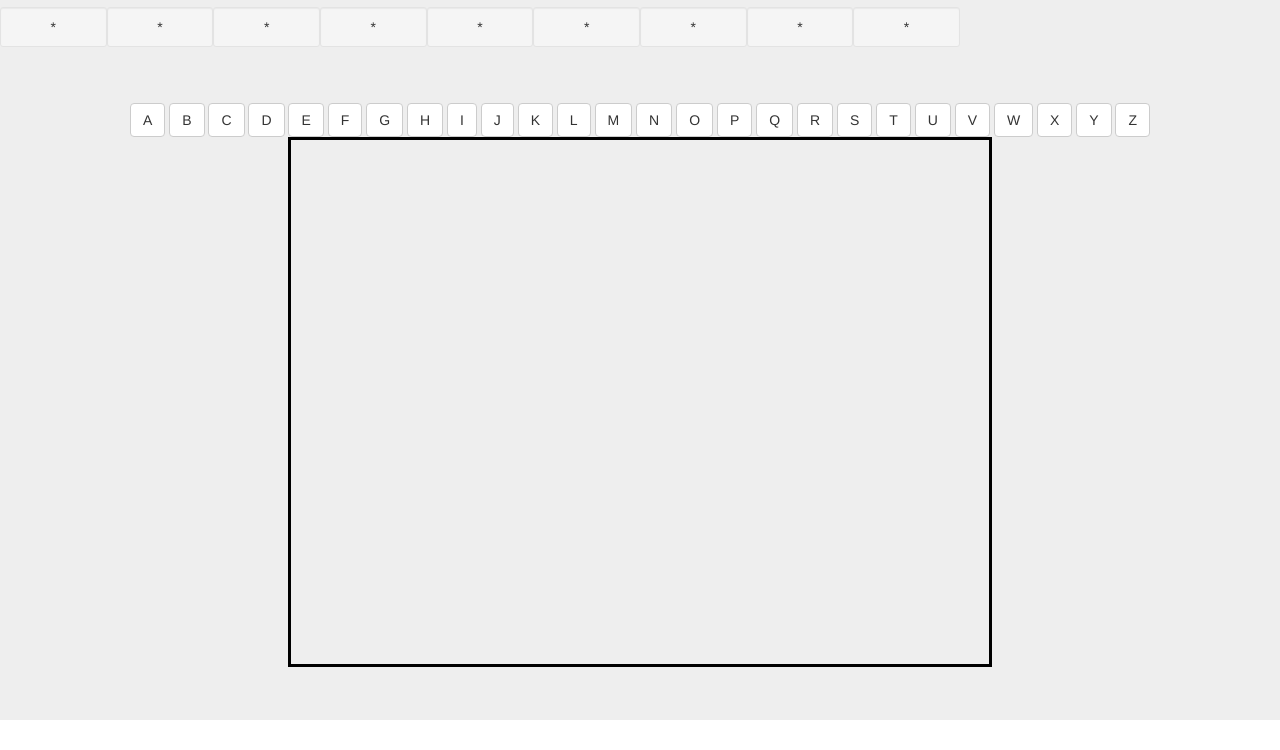
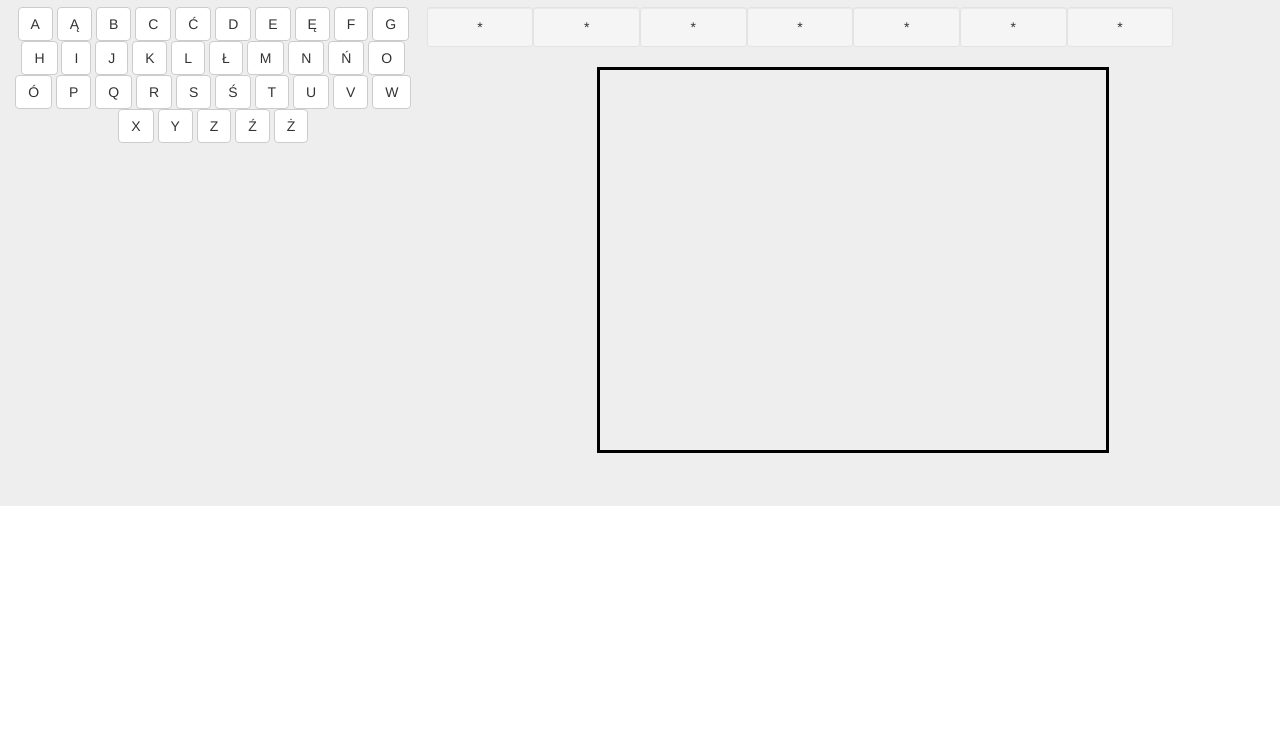
Before and after one commit to Emkate/wisielec, a plain HTML site: page index.html in a window 1280 px wide. Both pictures are taken after a click on the button "START". Shown: the part 104-854 px from the top of the page. After the commit the page ends 800 px from the top, so only its background shows below. Drawn offline with nearby package versions, Linux system fonts and the light colour scheme.

Commit message:
translated words to polish, added polish letters, refactored divs a little bit

```diff
--- a/index.html
+++ b/index.html
@@ -11,18 +11,19 @@
 </head>
 <body>
 
-<div id="hangmanDiv" class="jumbotron text-center">
+<div id="hangmanDiv" class="jumbotron text-center col-sm-18">
 <h2 class="text-center">Gra w wisielca</h2>
 
-</div>
-<div class="jumbotron">
-    <div id="alphabetDiv" class="text-center">
+    <div id="alphabetDiv" class="text-center col-sm-4">
 
         <button id='ALetter' class="btn btn-default">A</button>
+        <button id='ĄLetter' class="btn btn-default">Ą</button>
         <button id='BLetter' class="btn btn-default">B</button>
         <button id='CLetter' class="btn btn-default">C</button>
+        <button id='ĆLetter' class="btn btn-default">Ć</button>
         <button id='DLetter' class="btn btn-default">D</button>
         <button id='ELetter' class="btn btn-default">E</button>
+        <button id='ĘLetter' class="btn btn-default">Ę</button>
         <button id='FLetter' class="btn btn-default">F</button>
         <button id='GLetter' class="btn btn-default">G</button>
         <button id='HLetter' class="btn btn-default">H</button>
@@ -30,13 +31,17 @@
         <button id='JLetter' class="btn btn-default">J</button>
         <button id='KLetter' class="btn btn-default">K</button>
         <button id='LLetter' class="btn btn-default">L</button>
+        <button id='ŁLetter' class="btn btn-default">Ł</button>
         <button id='MLetter' class="btn btn-default">M</button>
         <button id='NLetter' class="btn btn-default">N</button>
+        <button id='ŃLetter' class="btn btn-default">Ń</button>
         <button id='OLetter' class="btn btn-default">O</button>
+        <button id='ÓLetter' class="btn btn-default">Ó</button>
         <button id='PLetter' class="btn btn-default">P</button>
         <button id='QLetter' class="btn btn-default">Q</button>
         <button id='RLetter' class="btn btn-default">R</button>
         <button id='SLetter' class="btn btn-default">S</button>
+        <button id='ŚLetter' class="btn btn-default">Ś</button>
         <button id='TLetter' class="btn btn-default">T</button>
         <button id='ULetter' class="btn btn-default">U</button>
         <button id='VLetter' class="btn btn-default">V</button>
@@ -44,9 +49,13 @@
         <button id='XLetter' class="btn btn-default">X</button>
         <button id='YLetter' class="btn btn-default">Y</button>
         <button id='ZLetter' class="btn btn-default">Z</button>
+        <button id='ŹLetter' class="btn btn-default">Ź</button>
+        <button id='ŻLetter' class="btn btn-default">Ż</button>
 
     </div>
+
 </div>
+
 
 </body>
 </html>
--- a/script.js
+++ b/script.js
@@ -18,11 +18,11 @@ $(function(){
     startGameButton.click(function(){
         startGameButton.fadeOut(1000);
 
-        $("#hangmanDrawing").fadeOut(1000).remove();
+        $("#hangmanDrawing").remove();
 
         $("#youLose").fadeOut(1000).remove();
 
-        var wordArray = ["WARRIOR", "PERSON", "PLATE", "PARTY", "HOPEFUL", "DREAM", "NIGHT", "NIGHTMARE", "WORD", "ROOM", "BEAR", "BEER", "WINE", "CLOSE", "TALK", "PROUD", "SHOW", "PRIVATE", "PEOPLE", "CREEP", "QUICK", "RELIABLE", "FOOD", "FREE", "ART", "WORK", "WIN", "EXCERCISE", "POOL", "REPLY", "CHAIN", "SHIP", "SHIPMENT", "FRIENDSHIP", "RAT"];
+        var wordArray = ["ALFABET", "ARKTYKA", "ARSENAŁ", "BRODACZ", "CHAŁWA", "DROMADER", "DOMOWNIK", "DOMOFON", "EUCHARYSTIA", "ELEGANT", "FRANCZYZA", "GÓRA", "GROM", "GRAWEROWANY", "HARCERZ", "HUTA", "ROZEZNANY", "PRACA", "KOMBATANT", "ŻOŁNIERZ", "ŻANDARM", "KLAWISZ", "KLAWIATURA", "MYSZ", "CHŁOPIEC", "BIWAK", "RACICE", "SKAFANDER", "SOS", "FLĄDRA", "ŚLEDŹ", "PARDWA", "PRAWDA", "KOSMOS", "ASTRONAUTA", "MUCHA", "KRĘPY", "ZŁOM", "RUBIN"];
         numberOfLives = 5;
         clickedLetters = [];
 
@@ -45,7 +45,7 @@ $(function(){
                 lettersDiv.hide();
                 lettersDiv.fadeIn(1000);
 
-                alphabetDiv.append("<canvas id='hangmanDrawing' width='1200' height='900'></canvas>")
+                hangmanDiv.append("<canvas id='hangmanDrawing' width='1200' height='900'></canvas>");
 
                 alphabetDiv.fadeIn(1000);
         }, 1100);
@@ -68,7 +68,7 @@ $(function(){
                 var ctx = c.getContext("2d");
 
                 if(numberOfLives===4){
-                    ctx.lineWidth = 6;
+                    ctx.lineWidth = 12;
                     ctx.moveTo(210,900);
                     ctx.lineTo(210,120);
                     ctx.lineTo(600,120);
@@ -103,6 +103,7 @@ $(function(){
                     setTimeout(function(){
                         alphabetDiv.fadeOut(1000);
                         $("#lettersDiv").fadeOut(1000);
+                        $("#hangmanDrawing").fadeOut(1000);
 
 
                         setTimeout(function(){
@@ -127,6 +128,7 @@ $(function(){
                     setTimeout(function(){
                         alphabetDiv.fadeOut(1000);
                         $("#lettersDiv").fadeOut(1000);
+                        $("#hangmanDrawing").fadeOut(1000);
 
 
                         setTimeout(function(){
--- a/styles.css
+++ b/styles.css
@@ -10,6 +10,7 @@
 
 #hangmanDiv{
     margin-bottom: 0;
+    margin-top: 0;
 }
 
 #alphabetDiv{
@@ -20,5 +21,5 @@
     border: black solid;
 }
 canvas{
-    width: 55%;
+    width: 40%;
 }
```
